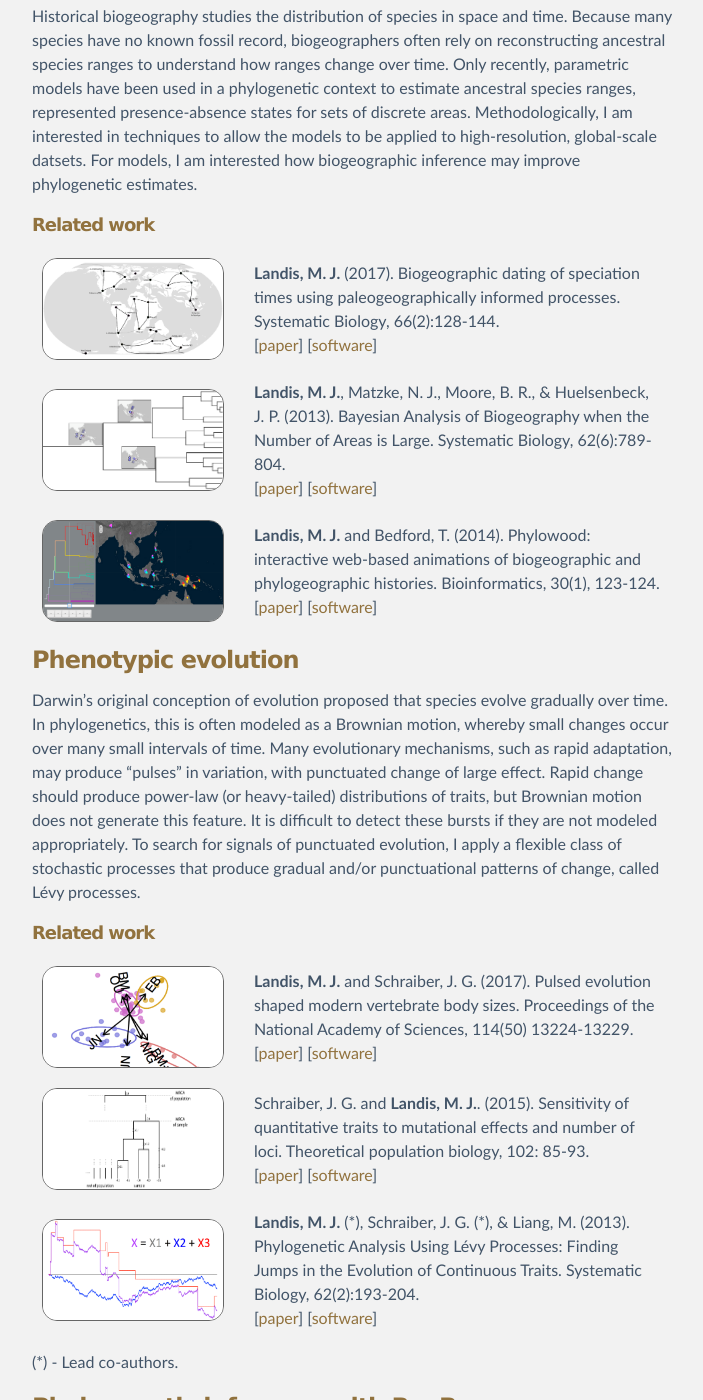
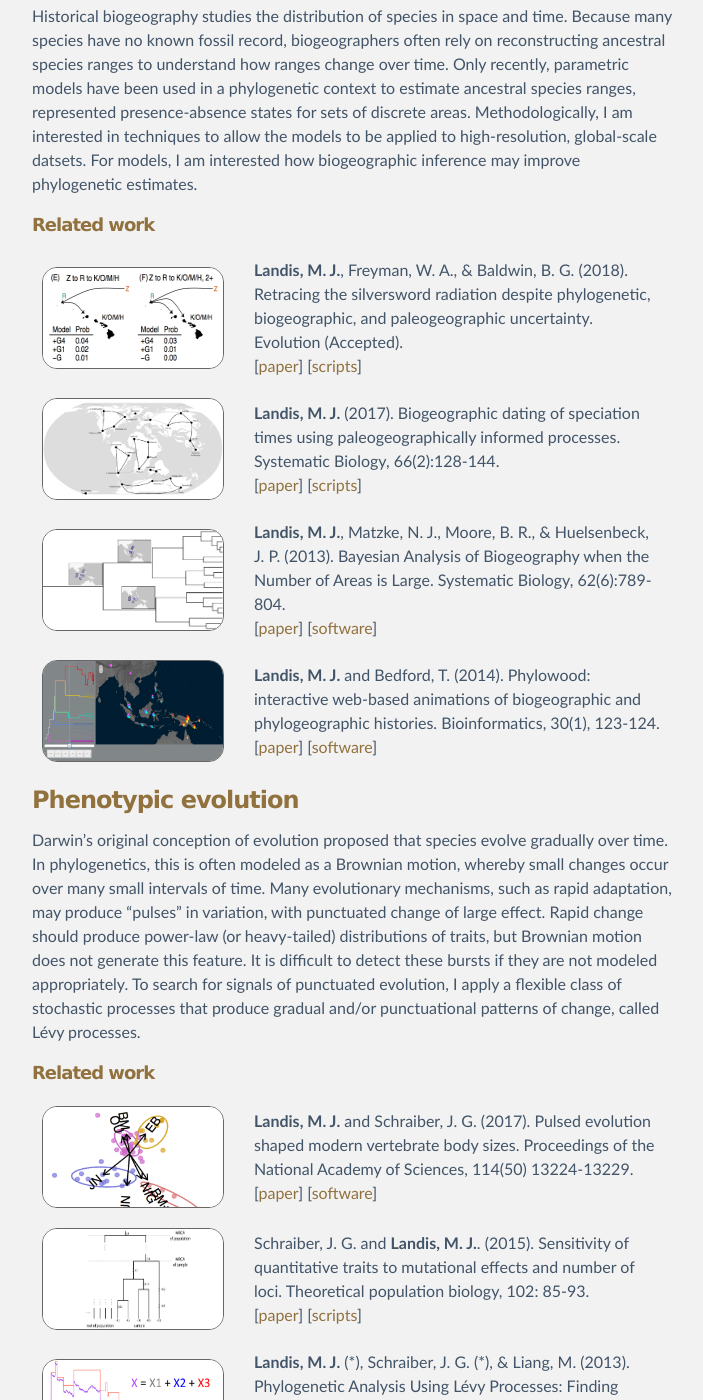
Before and after one commit to mlandis/mlandis.github.io, a Jekyll site: the page built from research/index.md, in a window 1280 px wide and 1400 px high, scrolled down 730 px. Shown: the whole window, without its empty margins (288-991 px from the left). Built offline with Jekyll 4.4.1, drawn with Linux system fonts in a browser that asks for light colours.

Commit message:
update research

```diff
--- a/research/index.md
+++ b/research/index.md
@@ -15,7 +15,6 @@ I maintain a broad and active interest in phylogenetic inference, and serve as a
 
 ### Historical biogeography
 
-
 Historical biogeography studies the distribution of species in space and time.
 Because many species have no known fossil record, biogeographers often rely on reconstructing ancestral species ranges to understand how ranges change over time.
 Only recently, parametric models have been used in a phylogenetic context to estimate ancestral species ranges, represented presence-absence states for sets of discrete areas.
@@ -24,15 +23,24 @@ For models, I am interested how biogeographic inference may improve phylogenetic
 
 ##### Related work
 
+<table>
+    <tr>
+        <td markdown="span">
+            <img src="../assets/research/img/Landis_et_al_2018_Evolution_silversword_radiation.png" style="float: left; margin:0px 10px 0px 0px" height="100" width="180" class="img-circle-5">
+        </td>
+        <td markdown="span">
+            **Landis, M. J.**, Freyman, W. A., & Baldwin, B. G. (2018). Retracing the silversword radiation despite phylogenetic, biogeographic, and paleogeographic uncertainty. Evolution (Accepted).<br>
+            [[paper](../assets/research/pdf/Landis_et_al_2018_bioRxiv_silversword_radiation)]  [[scripts](http://github.com/mlandis/biogeo_silversword)]
+        </td>
+    </tr>
 
-<table>
     <tr>
         <td markdown="span">
             <img src="../assets/research/img/Landis_2016_SystBiol_biogeographic_dating.png" style="float: left; margin:0px 10px 0px 0px" height="100" width="180" class="img-circle-5">
         </td>
         <td markdown="span">
             **Landis, M. J.** (2017). Biogeographic dating of speciation times using paleogeographically informed processes. Systematic Biology, 66(2):128-144.<br>
-            [[paper](../assets/research/pdf/Landis_2016_SystBiol_biogeographic_dating.pdf)]  [[software](http://github.com/mlandis/biogeographic_dating)]
+            [[paper](../assets/research/pdf/Landis_2016_SystBiol_biogeographic_dating.pdf)]  [[scripts](http://github.com/mlandis/biogeographic_dating)]
         </td>
     </tr>
 
@@ -85,7 +93,7 @@ To search for signals of punctuated evolution, I apply a flexible class of stoch
         </td>
         <td markdown="span">
             Schraiber, J. G. and **Landis, M. J.**. (2015). Sensitivity of quantitative traits to mutational effects and number of loci. Theoretical population biology, 102: 85-93.<br>
-            [[paper](../assets/research/pdf/Schraiber_Landis_2014_TPB_quant_coalescent.pdf)]  [[software](http://github.com/Schraiber/quant_trait_coalescent)]
+            [[paper](../assets/research/pdf/Schraiber_Landis_2014_TPB_quant_coalescent.pdf)]  [[scripts](http://github.com/Schraiber/quant_trait_coalescent)]
         </td>
     </tr>
 
```
Also changed, not shown: assets/research/img/Landis_et_al_2018_Evolution_silversword_radiation.png (added), 2 other files.
